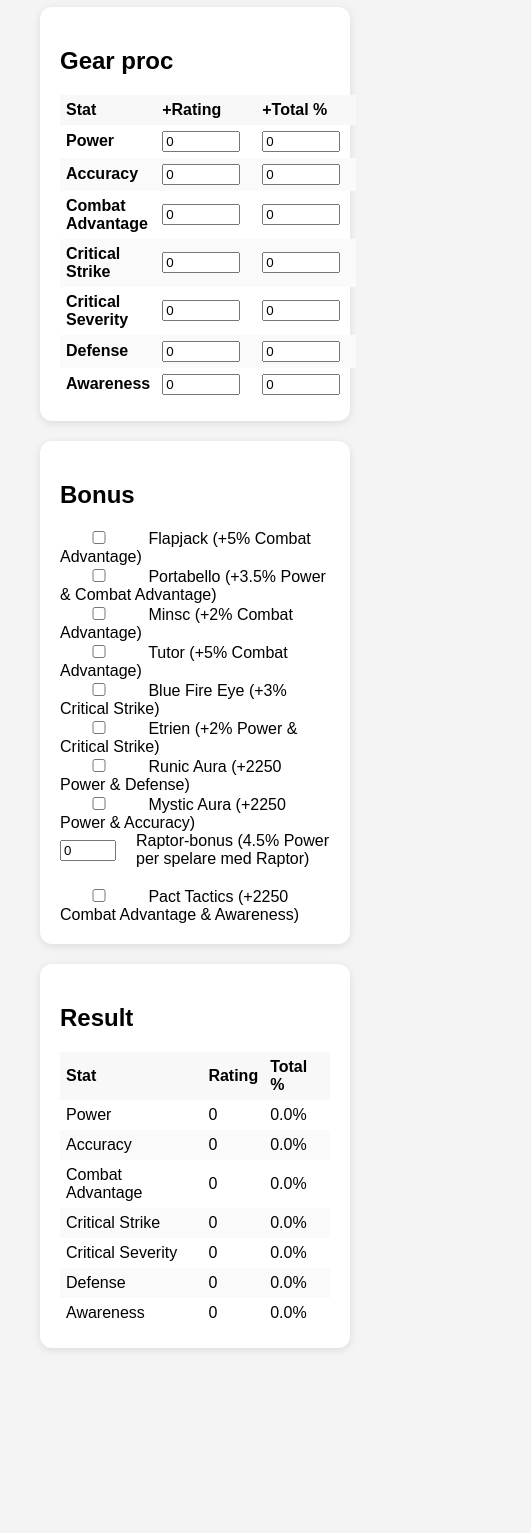
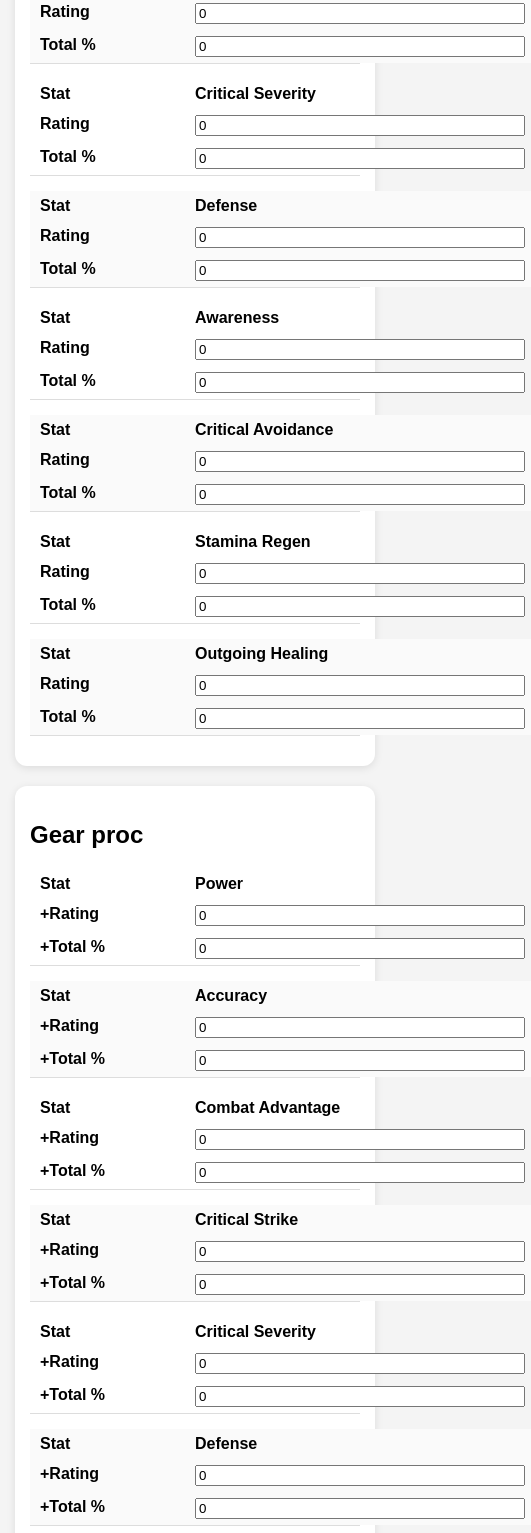
Before and after one commit to GizTux/Neverwinter, a plain HTML site: page index.html in a window 390 px wide. Shown: the part 467-2000 px from the top of the page, 531 px wide, since content can reach past the window. Before the commit the page ends 1855 px from the top, so only its background shows below. Drawn offline with Linux system fonts and the light colour scheme.

Commit message:
Update index.html

```diff
--- a/index.html
+++ b/index.html
@@ -1,7 +1,7 @@
 <!DOCTYPE html>
 <html lang="sv">
 <head>
-  <meta charset="UTF-8">
+  <meta charset="UTF-8" />
   <title>Staträknare</title>
   <style>
     body { font-family: sans-serif; margin: 40px; background: #f4f4f4; }
@@ -23,10 +23,43 @@
       max-width: 100%;
       margin-right: 10px;
     }
-    .bonus-list {
-      display: flex;
-      flex-direction: column;
-      gap: 6px;
+
+    @media (max-width: 600px) {
+      body { margin: 15px; }
+      .card { padding: 15px; }
+      table, thead, tbody, th, td, tr {
+        display: block;
+        width: 100%;
+      }
+      thead tr { display: none; }
+      tr {
+        margin-bottom: 15px;
+        border-bottom: 1px solid #ddd;
+      }
+      td {
+        padding-left: 50%;
+        position: relative;
+        text-align: left;
+        white-space: normal;
+      }
+      td::before {
+        position: absolute;
+        top: 6px;
+        left: 10px;
+        width: 45%;
+        white-space: nowrap;
+        font-weight: 600;
+        content: attr(data-label);
+      }
+      input {
+        width: 100%;
+        box-sizing: border-box;
+        margin-right: 0;
+      }
+      label {
+        flex-direction: column !important;
+        align-items: flex-start !important;
+      }
     }
   </style>
 </head>
@@ -45,6 +78,7 @@
     <tbody id="baseStats"></tbody>
   </table>
 </div>
+
 <div class="card">
   <h2>Gear proc</h2>
   <table>
@@ -59,6 +93,7 @@
   </table>
 </div>
 
+<!-- BONUSLISTA UTAN DE TRE BORTTAGNA -->
 <div class="card">
   <h2>Bonus</h2>
   <label><input type="checkbox" class="bonus" data-bonus='{"Combat Advantage":{"total":5}}'> Flapjack (+5% Combat Advantage)</label><br>
@@ -69,12 +104,14 @@
   <label><input type="checkbox" class="bonus" data-bonus='{"Power":{"total":2},"Critical Strike":{"total":2}}'> Etrien (+2% Power & Critical Strike)</label><br>
   <label><input type="checkbox" class="bonus" data-bonus='{"Power":{"rating":2250},"Defense":{"rating":2250}}'> Runic Aura (+2250 Power & Defense)</label><br>
   <label><input type="checkbox" class="bonus" data-bonus='{"Power":{"rating":2250},"Accuracy":{"rating":2250}}'> Mystic Aura (+2250 Power & Accuracy)</label><br>
+    <label><input type="checkbox" class="bonus" data-bonus='{"Combat Advantage":{"rating":2250},"Awareness":{"rating":2250}}'> Pact Tactics (+2250 Combat Advantage & Awareness)</label><br>
+
   <label style="display: flex; align-items: center; gap: 10px;">
     <input type="number" id="raptor-count" min="0" max="15" value="0" style="width: 50px;">
     Raptor-bonus (4.5% Power per spelare med Raptor)
   </label><br>
-  <label><input type="checkbox" class="bonus" data-bonus='{"Combat Advantage":{"rating":2250},"Awareness":{"rating":2250}}'> Pact Tactics (+2250 Combat Advantage & Awareness)</label><br>
 </div>
+
 
 <div class="card">
   <h2>Result</h2>
@@ -93,7 +130,8 @@
 <script>
   const stats = [
     "Power", "Accuracy", "Combat Advantage",
-    "Critical Strike", "Critical Severity", "Defense", "Awareness"
+    "Critical Strike", "Critical Severity", "Defense", "Awareness",
+    "Critical Avoidance", "Stamina Regen", "Outgoing Healing"
   ];
 
   const baseStatsDiv = document.getElementById("baseStats");
@@ -103,43 +141,37 @@
   const extraRatingInputs = {}, extraTotalInputs = {};
   const ratingOutputs = {}, totalOutputs = {};
 
-  // Skapa inputs
   stats.forEach(stat => {
     const tr = document.createElement("tr");
     tr.innerHTML = `
-      <td><strong>${stat}</strong></td>
-      <td><input type="number" id="base-rating-${stat}" value="0"></td>
-      <td><input type="number" id="base-total-${stat}" value="0" step="0.1"></td>
+      <td data-label="Stat"><strong>${stat}</strong></td>
+      <td data-label="Rating"><input type="number" id="base-rating-${stat}" value="0"></td>
+      <td data-label="Total %"><input type="number" id="base-total-${stat}" value="0" step="0.1"></td>
     `;
     baseStatsDiv.appendChild(tr);
-
     baseInputs[stat] = document.getElementById(`base-rating-${stat}`);
     totalInputs[stat] = document.getElementById(`base-total-${stat}`);
   });
 
   const extraBonusesDiv = document.getElementById("extraBonuses");
+  stats.forEach(stat => {
+    const tr = document.createElement("tr");
+    tr.innerHTML = `
+      <td data-label="Stat"><strong>${stat}</strong></td>
+      <td data-label="+Rating"><input type="number" id="extra-rating-${stat}" value="0"></td>
+      <td data-label="+Total %"><input type="number" id="extra-total-${stat}" value="0" step="0.1"></td>
+    `;
+    extraBonusesDiv.appendChild(tr);
+    extraRatingInputs[stat] = document.getElementById(`extra-rating-${stat}`);
+    extraTotalInputs[stat] = document.getElementById(`extra-total-${stat}`);
+  });
 
   stats.forEach(stat => {
     const tr = document.createElement("tr");
     tr.innerHTML = `
-      <td><strong>${stat}</strong></td>
-      <td><input type="number" id="extra-rating-${stat}" value="0"></td>
-      <td><input type="number" id="extra-total-${stat}" value="0" step="0.1"></td>
-    `;
-    extraBonusesDiv.appendChild(tr);
-
-    extraRatingInputs[stat] = document.getElementById(`extra-rating-${stat}`);
-    extraTotalInputs[stat] = document.getElementById(`extra-total-${stat}`);
-  });
-
-
-  // Skapa resultat-rader
-  stats.forEach(stat => {
-    const tr = document.createElement("tr");
-    tr.innerHTML = `
-      <td>${stat}</td>
-      <td id="result-rating-${stat}">0</td>
-      <td id="result-total-${stat}">0%</td>
+      <td data-label="Stat">${stat}</td>
+      <td data-label="Rating" id="result-rating-${stat}">0</td>
+      <td data-label="Total %" id="result-total-${stat}">0%</td>
     `;
     resultsBody.appendChild(tr);
     ratingOutputs[stat] = document.getElementById(`result-rating-${stat}`);
@@ -149,49 +181,44 @@
   const bonuses = document.querySelectorAll(".bonus");
 
   function update() {
-    const rating = {}, total = {};
+    const baseRating = {}, baseTotal = {};
+    const addedRating = {}, addedTotal = {};
+    const finalRating = {}, finalTotal = {};
 
     stats.forEach(stat => {
-      rating[stat] = +baseInputs[stat].value || 0;
-      total[stat] = +totalInputs[stat].value || 0;
-      rating[stat] += +extraRatingInputs[stat].value || 0;
-      total[stat] += +extraTotalInputs[stat].value || 0;
+      baseRating[stat] = +baseInputs[stat].value || 0;
+      baseTotal[stat] = +totalInputs[stat].value || 0;
+      addedRating[stat] = +extraRatingInputs[stat].value || 0;
+      addedTotal[stat] = +extraTotalInputs[stat].value || 0;
     });
 
-    // Hantera Raptor-bonusen
     const raptorCount = parseInt(document.getElementById("raptor-count").value) || 0;
-    total["Power"] += raptorCount * 4.5;
+    addedTotal["Power"] += raptorCount * 4.5;
 
     bonuses.forEach(cb => {
       if (!cb.checked) return;
       const bonusData = JSON.parse(cb.dataset.bonus);
       for (const stat in bonusData) {
         if (bonusData[stat].rating)
-          rating[stat] = (rating[stat] || 0) + bonusData[stat].rating;
+          addedRating[stat] = (addedRating[stat] || 0) + bonusData[stat].rating;
         if (bonusData[stat].total)
-          total[stat] = (total[stat] || 0) + bonusData[stat].total;
+          addedTotal[stat] = (addedTotal[stat] || 0) + bonusData[stat].total;
       }
     });
 
-    // *** NYTILLÄGG: Konvertera rating till total % (1000 rating = 1%) ***
     stats.forEach(stat => {
-      total[stat] += rating[stat] / 1000;
-    });
-
-    stats.forEach(stat => {
-      ratingOutputs[stat].textContent = rating[stat];
-      totalOutputs[stat].textContent = total[stat].toFixed(1) + "%";
+      finalRating[stat] = baseRating[stat] + addedRating[stat];
+      finalTotal[stat] = baseTotal[stat] + addedTotal[stat] + (addedRating[stat] / 1000);
+      ratingOutputs[stat].textContent = finalRating[stat];
+      totalOutputs[stat].textContent = finalTotal[stat].toFixed(1) + "%";
     });
   }
 
   document.getElementById("raptor-count").addEventListener("input", update);
-
   bonuses.forEach(cb => cb.addEventListener("change", update));
   stats.forEach(stat => {
     baseInputs[stat].addEventListener("input", update);
     totalInputs[stat].addEventListener("input", update);
-  });
-  stats.forEach(stat => {
     extraRatingInputs[stat].addEventListener("input", update);
     extraTotalInputs[stat].addEventListener("input", update);
   });
```
